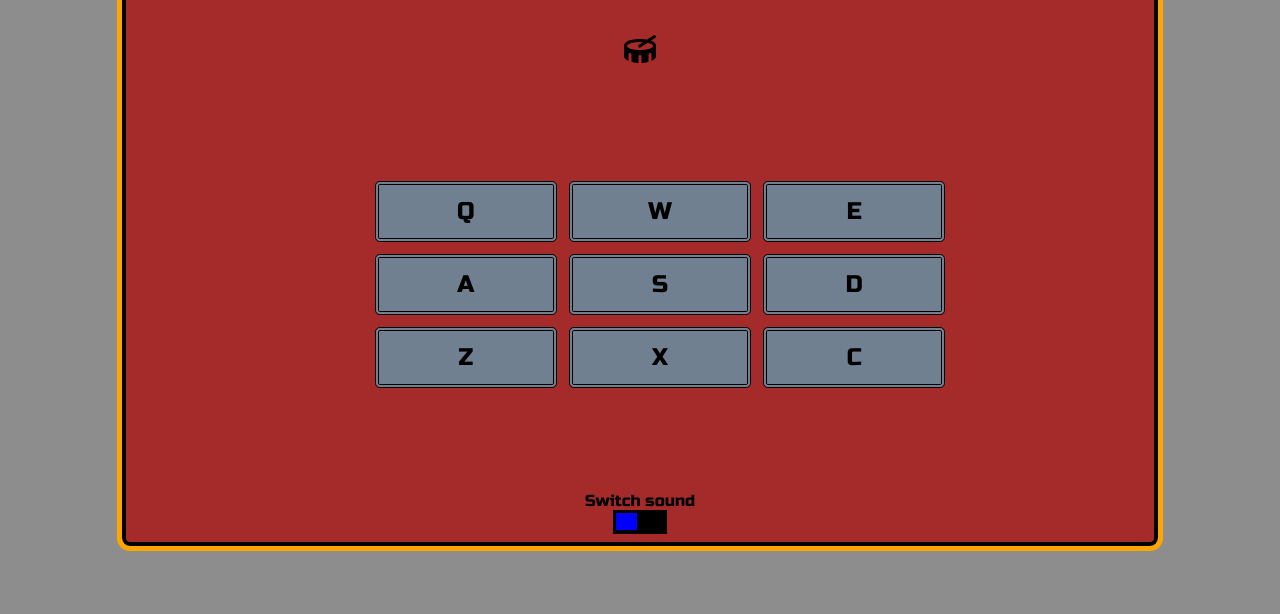
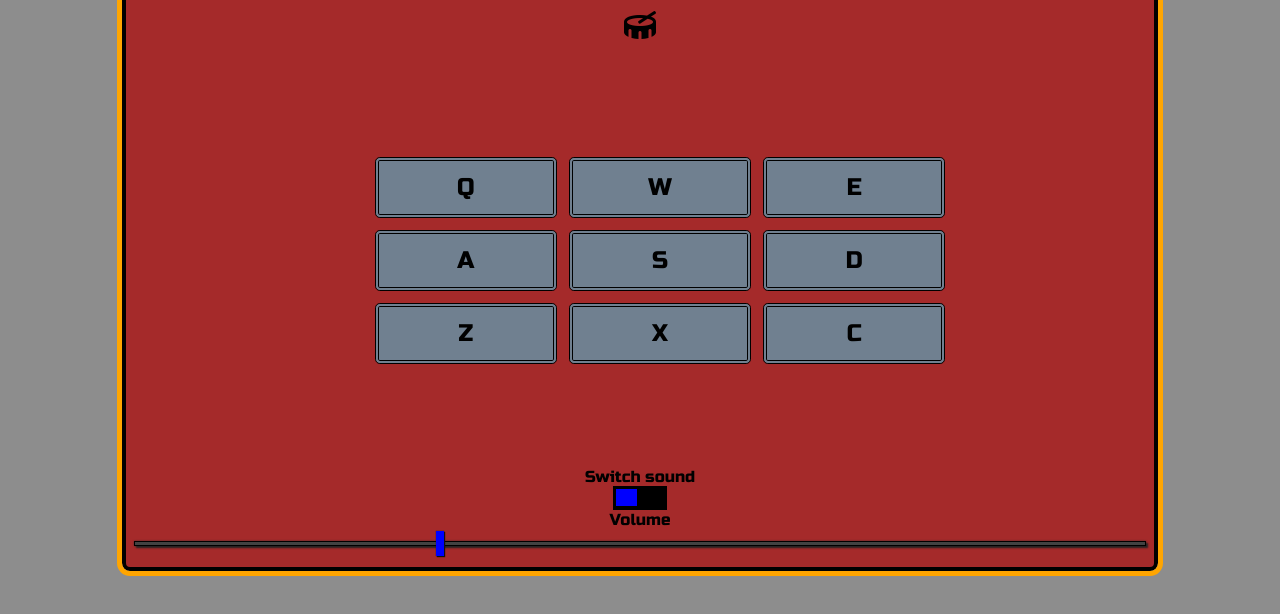
Before and after one commit to ramabadash/React-Drum-Machine, a React app in the folder drum-machine/: page / in a window 1280 px wide. Shown: the part 182-796 px from the top of the page. Built offline with nearby package versions, Linux system fonts and the light colour scheme.

Commit message:
# Add volume slider

```diff
--- a/drum-machine/src/index.scss
+++ b/drum-machine/src/index.scss
@@ -94,6 +94,7 @@ body {
   height: 20px;
   padding: 1px;
   background-color: black;
+  cursor: pointer;
 }
 
 .inner-select {
--- a/drum-machine/src/js/DrumMachine.js
+++ b/drum-machine/src/js/DrumMachine.js
@@ -1,9 +1,10 @@
-import React, { useRef, useEffect } from 'react';
+import React, { useRef, useEffect, useState } from 'react';
 import DrumPedsDisplay from './DrumPedsDisplay';
 import '../styles/DrumMachine.css';
 
 function DrumMachine() {
   const soundStr = useRef(null);
+  const [sliderVal, setSliderVal] = useState(0.3);
 
   // Add key press event listener
   useEffect(() => {
@@ -20,14 +21,23 @@ function DrumMachine() {
 
   const playSound = (letter) => {
     const audioElem = document.getElementById(letter);
+    audioElem.volume = sliderVal;
     audioElem.play(); //Play sound
     soundStr.current.textContent = audioElem.parentElement.id; //Update content
+  };
+
+  const adjustVolume = (e) => {
+    setSliderVal(e.target.value);
   };
 
   return (
     <div id='drum-machine' className='inner-container'>
       <h1>My DrumMachine</h1>
       <DrumPedsDisplay playSound={playSound} soundStr={soundStr} />
+      <div className='volume-slider'>
+        Volume
+        <input max='1' min='0' onChange={adjustVolume} step='0.01' type='range' value={sliderVal} />
+      </div>
     </div>
   );
 }
--- a/drum-machine/src/js/DrumPedsDisplay.js
+++ b/drum-machine/src/js/DrumPedsDisplay.js
@@ -4,7 +4,10 @@ import '../styles/DrumPedsDisplay.css';
 import { bankOne, bankTwo } from '../data/drumPedsData';
 
 function DrumPedsDisplay({ playSound, soundStr }) {
+  /***** STATES *****/
   const [soundsBank, setSoundsBank] = useState(bankOne);
+
+  /***** FUNCTIONS *****/
 
   //Toggle banks btn
   const bankSlider =
@@ -33,6 +36,8 @@ function DrumPedsDisplay({ playSound, soundStr }) {
           />
         ))}
       </ul>
+
+      <div>
         Switch sound
         <div
           className='switch-bank outer-select'
@@ -43,6 +48,7 @@ function DrumPedsDisplay({ playSound, soundStr }) {
           <div className='inner-select' style={bankSlider}></div>
         </div>
       </div>
+    </div>
   );
 }
 
```
Lines whose indentation alone changed are shown as unchanged.
